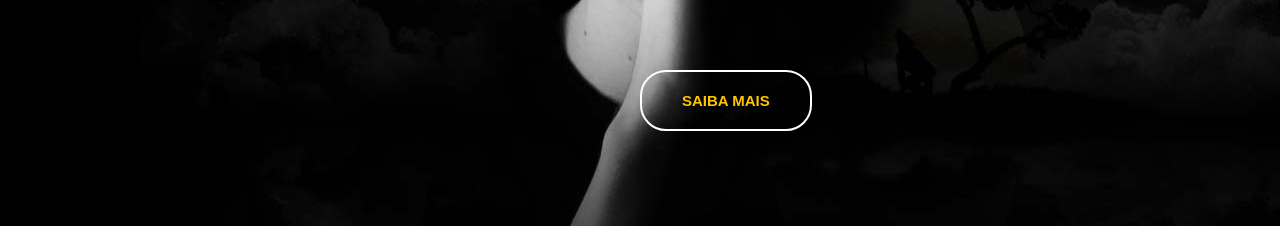
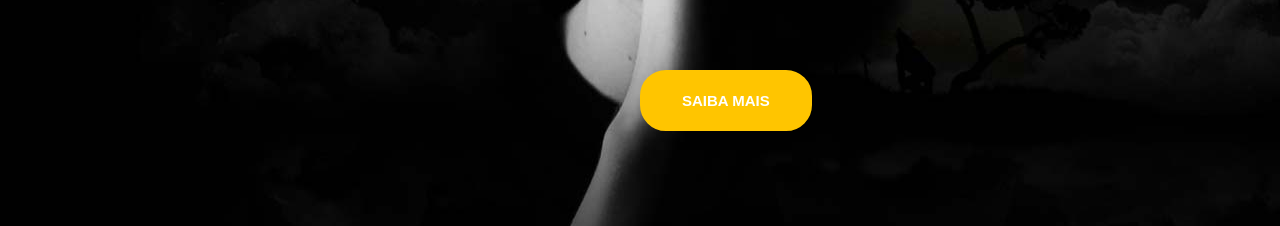
Before and after one commit to vivianbrt/studion, a website: page src/index.html in a window 1280 px wide. In both pictures the pointer is over the button "SAIBA MAIS". Shown: the part 574-800 px from the top of the page. Drawn offline with Linux system fonts and the light colour scheme.

Commit message:
feat(header): implemented header styles

```diff
--- a/src/style.css
+++ b/src/style.css
@@ -119,6 +119,7 @@ ul {
 }
 
 .btn {
+    cursor: pointer;
     padding: 1.25rem 2.5rem; /*first value for up and down second value for right and left*/
     border: 0.125rem solid #fff;
     border-radius: 1.625rem;
@@ -127,4 +128,13 @@ ul {
     font-size: 0.9375rem;
     font-weight: 700;
     text-transform: uppercase;
+    transition: 0.5s all ease; /*The element 'transition' control the animations between changes of property. First value: time of transition between the value of an property to the other. Second value: what do you want to transitionate. Third value: curve of animation.*/
 }
+
+.btn:hover,
+.btn:active,
+.btn:focus /*separate by comma to apply the same code to multiple HTML elements at the same time*/ {
+border-color: var(--color-primary);
+background-color: var(--color-primary);
+color: #fff;
+}
```
